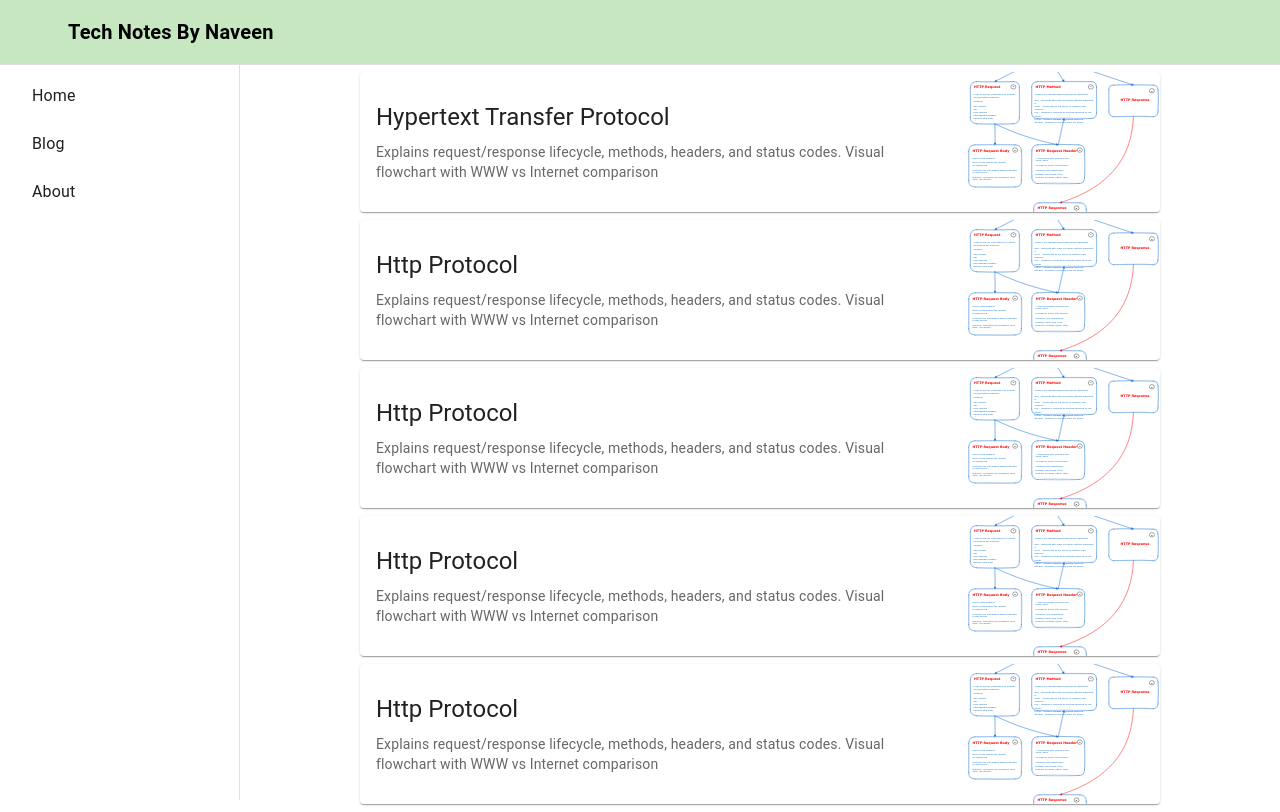
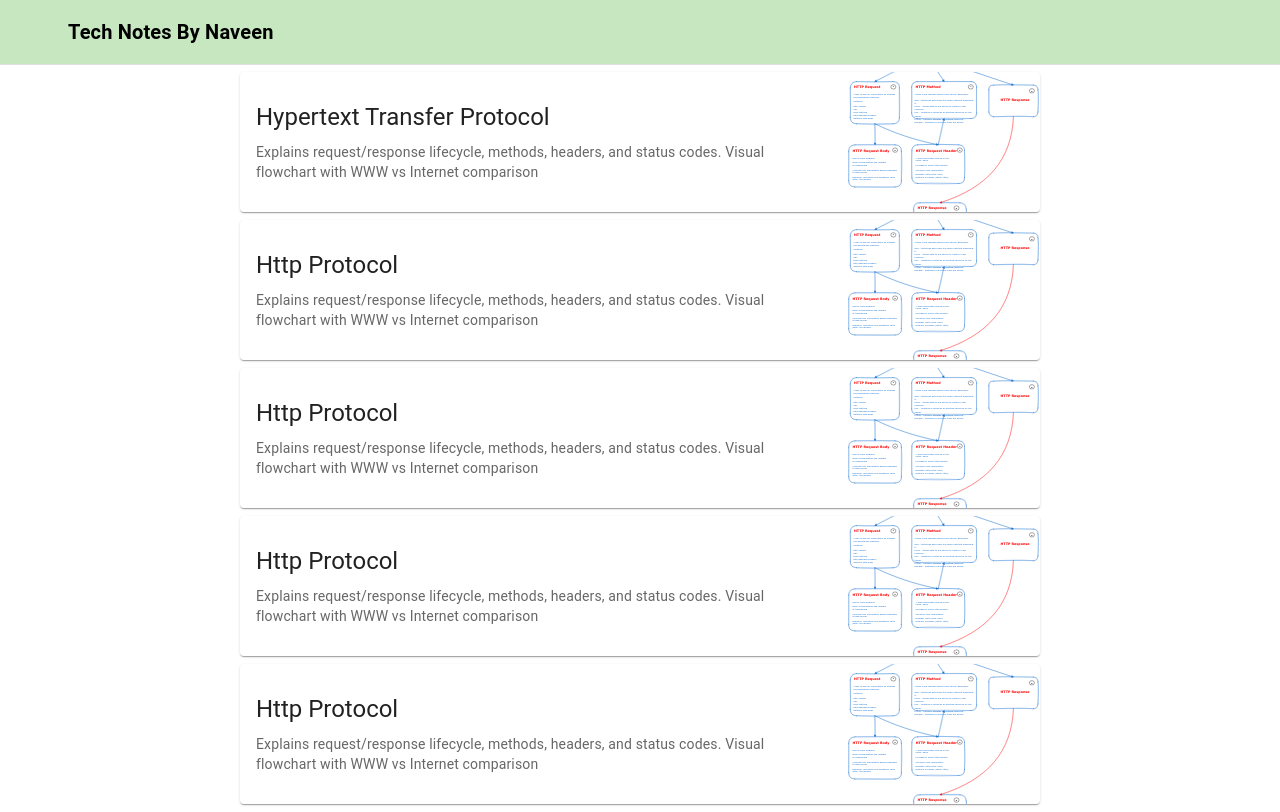
Before and after one commit to nvnkmrm/nvnkmrm.github.io, a React (Vite) app: page / in a window 1280 px wide. Built offline with nearby package versions, Linux system fonts and the light colour scheme; some icons are missing.

Commit message:
Make the drawer closed by default

```diff
--- a/src/App.tsx
+++ b/src/App.tsx
@@ -25,7 +25,7 @@ const drawerWidth = 240;
 
 export default function App() {
   const { isDesktop } = useScreenContext();
-  const [isDrawerOpen, setIsDrawerOpen] = useState(isDesktop);
+  const [isDrawerOpen, setIsDrawerOpen] = useState(false);
   const handleDrawerToggle = () => {
     setIsDrawerOpen(!isDrawerOpen);
   };
```
